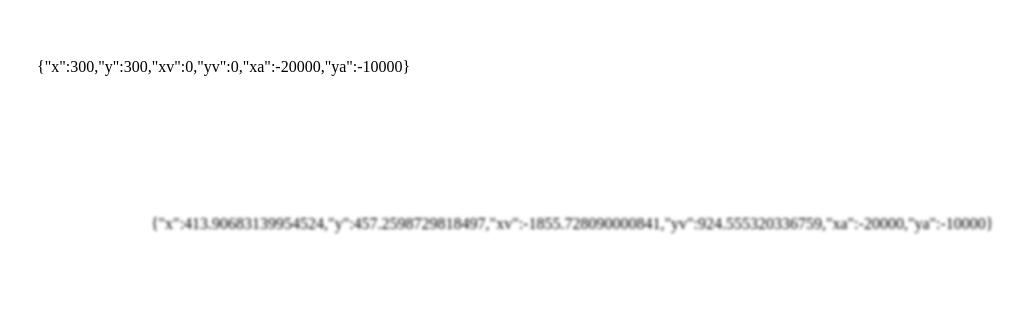
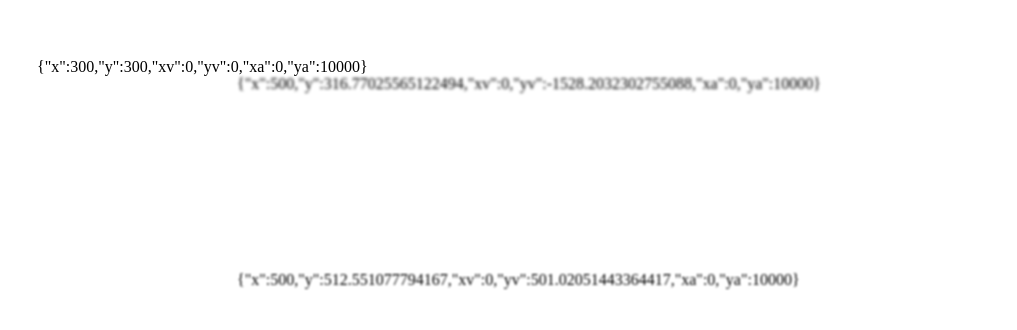
Before and after one commit to Blake-Dowling/Typescript-Physics-Simulator, a React (Create React App) app: page / in a window 1280 px wide. Shown: the part 242-572 px from the top of the page, without its empty margins (263-1280 px from the left). Built offline with nearby package versions, Linux system fonts and the light colour scheme.

Commit message:
Completed multi-object time delta

```diff
--- a/src/index.tsx
+++ b/src/index.tsx
@@ -19,7 +19,7 @@ export default function Index() {
     setObList((prevObList) => {
       const newObList = [...prevObList]
       newObList.push(new ob(500, 500));
-      // newObList.push(new ob(400, 400));
+      newObList.push(new ob(500, 200));
       return newObList;
     });
     setMagList((prevObList) => {
@@ -50,11 +50,12 @@ export default function Index() {
           for(let j=0; j<newObList.length; j++){
             if(j != i){
               const obj_other = newObList[j];
-              collision = obj.bounds(Dir.y, T, obj_other.y)
-                || obj.bounds(Dir.x, T, obj_other.x);
-              if(collision){
-                break;
-              }
+              console.log(obj.calcTD2(Dir.y, obj, obj_other, 30))
+              // collision = obj.bounds(Dir.y, T, obj_other.y)
+              //   || obj.bounds(Dir.x, T, obj_other.x);
+              // if(collision){
+              //   break;
+              // }
             }
           }
 
--- a/src/ob.tsx
+++ b/src/ob.tsx
@@ -25,8 +25,8 @@ export class ob{
         this.y = y;
         this.xv = 0;
         this.yv = 0;
-        this.xa = -20000;
-        this.ya = -10000;
+        this.xa = 0;
+        this.ya = 10000;
     }
 
 
@@ -40,8 +40,56 @@ export class ob{
       return ((0.5 * (this.ya * (td ** 2))) + (this.yv * td));
     }
 
-    calcTD2(obj1: ob, obj2: ob, dd: number){
+    calcTD2(dir: Dir, obj1: ob, obj2: ob, dd: number){
 
+      let d = 0;
+      let v = 0;
+      let a = 0;
+      if(dir === Dir.x){
+        d = obj2.x - obj1.x + dd;
+        v = obj2.xv - obj1.xv;
+        a = .001
+      }
+      else if(dir === Dir.y){
+        d = obj2.y - obj1.y;
+        v = obj2.yv - obj1.yv + dd;
+        a = .001
+      }
+
+      else{
+        return NaN;
+      }
+
+      let td = 0;
+      // Positive direction
+      let td_plus = (
+        (-v - (
+                                  Math.sqrt(
+                                    (v**2) - (2*a * (d))
+                                  )
+                              )
+        )
+      / a
+      )
+      // Negative direction
+      let td_minus = (
+        (-v + (
+                                  Math.sqrt(
+                                    (v**2) - (2*a * (d))
+                                  )
+                              )
+        )
+      / a
+      )
+
+      // console.log(td_plus, td_minus)
+        // Calculate minimum positive output
+        td = td_plus >= 0 && td_minus < 0 ? td_plus :
+              td_minus >= 0 && td_plus < 0 ? td_minus :
+              td_plus >= 0 && td_minus >= 0 ? Math.min(td_plus, td_minus):
+              Number.isNaN(td_plus) || Number.isNaN(td_minus) ? NaN :
+              NaN;
+      return td;
     }
     // Sideways trajectory projection - Calculates time at which
     // Ob will be at passed distance delta. It uses the quadratic
@@ -107,11 +155,8 @@ export class ob{
 
     //******************** Check and Handle Collision ********************/
   bounds(dir: Dir, T: number, bound: number){
-    const time_until_collision =
-          dir === Dir.x ? this.calcTD(Dir.x, bound ) :
-          dir === Dir.y ? this.calcTD(Dir.y, bound ) :
-          NaN;
-    console.log(time_until_collision)
+    const time_until_collision = this.calcTD(dir, bound );
+    // console.log(time_until_collision)
     if(Number.isNaN(time_until_collision)){
       return false;
     }
```
